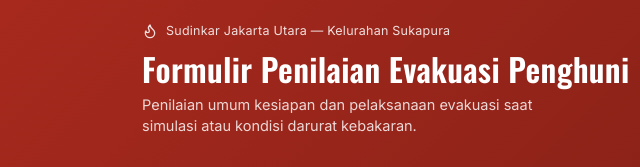
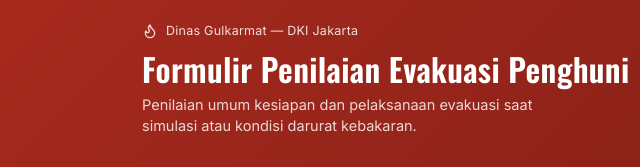
Before and after one commit to RanggArt/Penilaian-Simulasi-Evakuasi-Penghuni, a plain HTML site: page index.html in a window 1280 px wide. Shown: the top 167 px of the page, 118-758 px from the left. Drawn offline with nearby package versions, Linux system fonts and the light colour scheme.

Commit message:
Update index.html
ganti nama sudinkar utara

```diff
--- a/index.html
+++ b/index.html
@@ -308,7 +308,7 @@
   <div class="top-inner wrap" style="padding:0;">
     <div class="top-eyebrow">
       <svg viewBox="0 0 24 24" fill="none" stroke="currentColor" stroke-width="2" stroke-linecap="round" stroke-linejoin="round"><path d="M8.5 14.5A2.5 2.5 0 0 0 11 12c0-1.38-.5-2-1-3-1.072-2.143-.224-4.054 2-6 .5 2.5 2 4.9 4 6.5 2 1.6 3 3.5 3 5.5a7 7 0 1 1-14 0c0-1.153.433-2.294 1-3a2.5 2.5 0 0 0 2.5 2.5z"/></svg>
-      Sudinkar Jakarta Utara &mdash; Kelurahan Sukapura
+      Dinas Gulkarmat &mdash; DKI Jakarta
     </div>
     <h1>Formulir Penilaian Evakuasi Penghuni</h1>
     <p>Penilaian umum kesiapan dan pelaksanaan evakuasi saat simulasi atau kondisi darurat kebakaran.</p>
```
